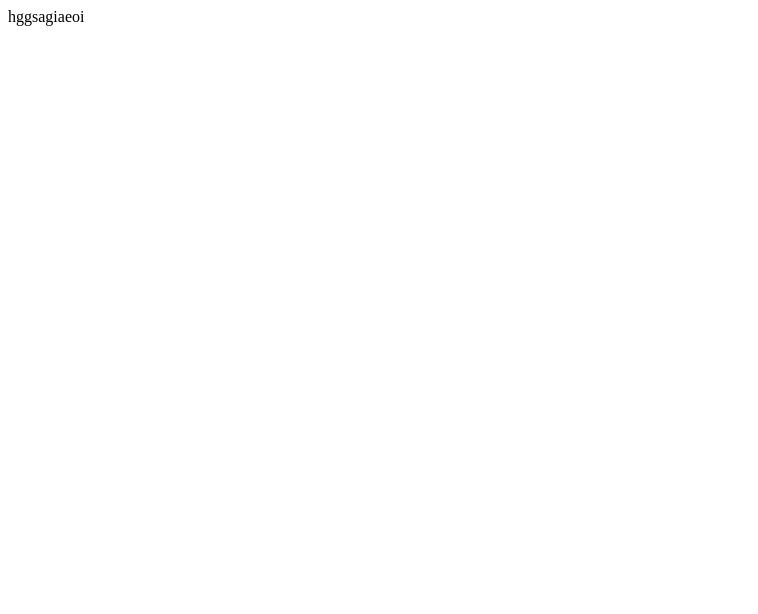
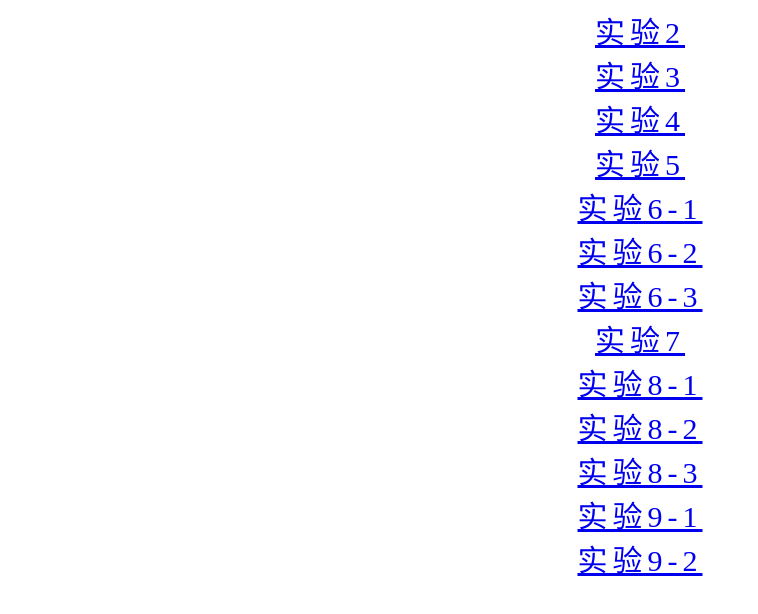
Before and after one commit to keeddn/keeddn.github.io, a plain HTML site: page index.html in a window 1280 px wide. Shown: the whole page, without its empty margins (0-758 px from the left). Drawn offline with Linux system fonts and the light colour scheme.

Commit message:
Update index.html

```diff
--- a/index.html
+++ b/index.html
@@ -1 +1,25 @@
-<p>hggsagiaeoi</p>
+<!DOCTYPE html>
+<html lang="en">
+  <head>
+    <meta charset="UTF-8" />
+    <title>xyc</title>
+  </head>
+  <body>
+    <div class="flex" style="flex-flow: column; text-align: center;" >
+      <div><a href="http://keeddn.github.io/shiyan2/shiyan2.html" style="letter-spacing: 5px;font-size: 30px;">实验2</a></div>
+      <div><a href="http://keeddn.github.io/shiyan3/shiyan3.html" style="letter-spacing: 5px;font-size: 30px;">实验3</a></div>
+      <div><a href="http://keeddn.github.io/shiyan4/shiyan4.html" style="letter-spacing: 5px;font-size: 30px;">实验4</a></div>
+      <div><a href="http://keeddn.github.io/shiyan5/shiyan5.html" style="letter-spacing: 5px;font-size: 30px;">实验5</a></div>
+      <div><a href="http://keeddn.github.io/shiyan6/实验6-1.html" style="letter-spacing: 5px;font-size: 30px;">实验6-1</a></div>
+      <div><a href="http://keeddn.github.io/shiyan6/实验6-2.html" style="letter-spacing: 5px;font-size: 30px;">实验6-2</a></div>
+      <div><a href="http://keeddn.github.io/shiyan6/实验6-3.html" style="letter-spacing: 5px;font-size: 30px;">实验6-3</a></div>
+      <div><a href="http://keeddn.github.io/shiyan7/实验7.html" style="letter-spacing: 5px;font-size: 30px;">实验7</a></div>
+      <div><a href="http://keeddn.github.io/shiyan8/8-1.html" style="letter-spacing: 5px;font-size: 30px;">实验8-1</a></div>
+      <div><a href="http://keeddn.github.io/shiyan8/8-2.html" style="letter-spacing: 5px;font-size: 30px;">实验8-2</a></div>
+      <div><a href="http://keeddn.github.io/shiyan8/8-3.html" style="letter-spacing: 5px;font-size: 30px;">实验8-3</a></div>
+      <div><a href="http://keeddn.github.io/shiyan9/index.html" style="letter-spacing: 5px;font-size: 30px;">实验9-1</a></div>
+      <div><a href="http://keeddn.github.io/shiyan9/index2.html" style="letter-spacing: 5px;font-size: 30px;">实验9-2</a></div>
+
+    </div>
+  </body>
+</html>
```
